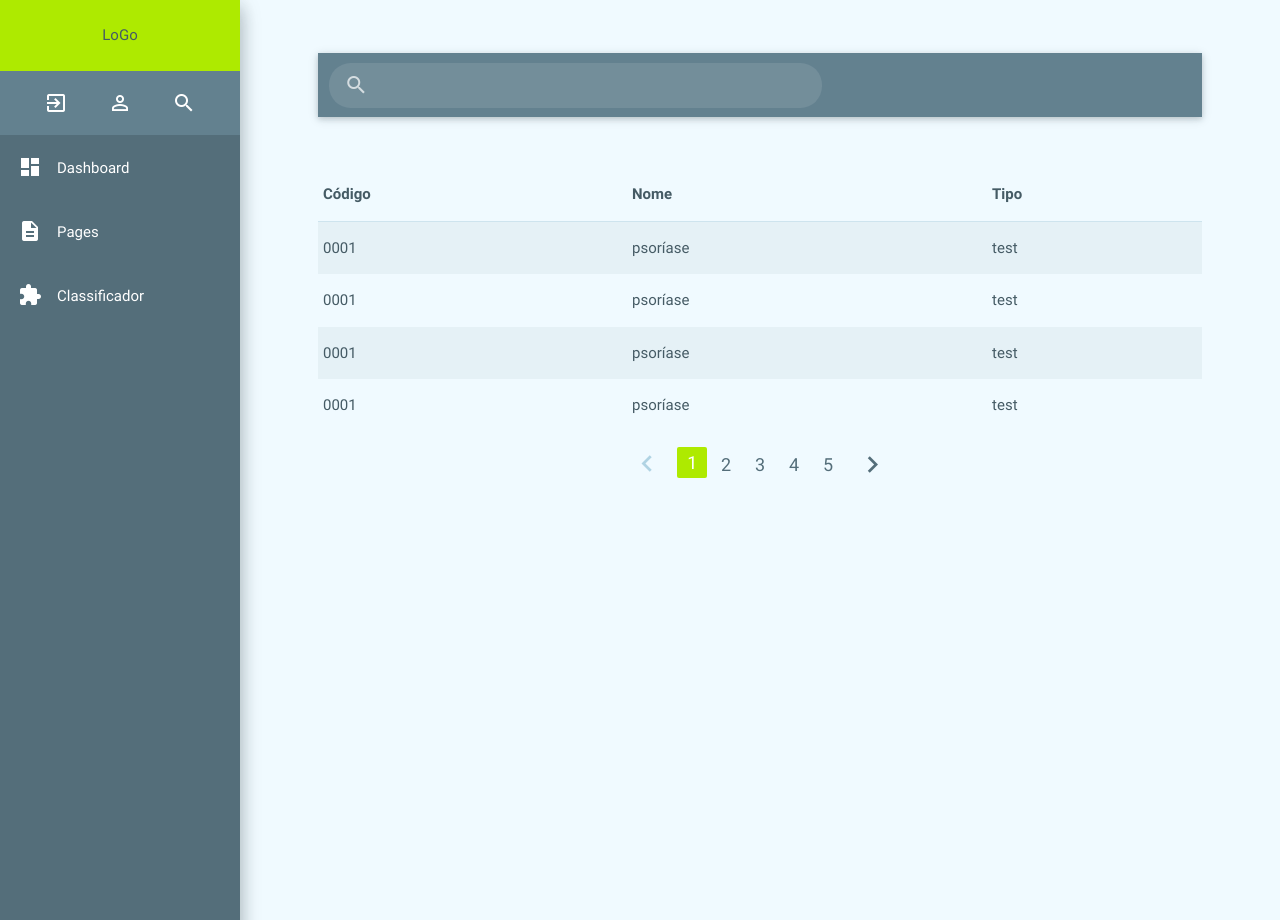
After one commit to augustoberwaldt/skin-system, a Django app: page /admin/classifier/ in a window 1280 px wide. The commit adds this page. Run offline with Django 3.2, Linux system fonts and the light colour scheme; some libraries are stand-ins or nearby versions.

Commit message:
FEA:Adiciona page classifier

```diff
--- /dev/null
+++ b/administrator/controller/classifierController.py
@@ -0,0 +1,8 @@
+
+
+from django.shortcuts import render
+from django.http import HttpResponse
+
+def index(request):
+    return render(request, 'classifier/index.html',
+                        {'diseases': [{}, {}, {}, {}]})
--- a/administrator/views.py
+++ b/administrator/controller/loginController.py
@@ -1,9 +1,6 @@
-# -*- coding: utf-8 -*-
-from __future__ import unicode_literals
 
 from django.shortcuts import render
 from django.http import HttpResponse
-
 
 def home(request):
     return render(request, 'home.html')
@@ -16,3 +13,6 @@ def resetPass(request):
 
 def register(request):
     return render(request, 'auth/register.html')
+
+def register(request):
+    return render(request, 'auth/register.html')
--- /dev/null
+++ b/administrator/integrations/watson-recognition/Watson.py
@@ -0,0 +1,5 @@
+
+from watson_developer_cloud import VisualRecognitionV3
+
+
+visual_recognition = VisualRecognitionV3('2016-05-20', api_key='{api-key}')
--- /dev/null
+++ b/administrator/templates/classifier/index.html
@@ -0,0 +1,37 @@
+{% extends 'layout/base.html' %}
+
+{% block content %}
+    <main>
+      <div class="container">
+        <div class="section">
+            {% include 'layout/filter.html' %}
+        </div>
+        <div class="section">
+          <div class="row">
+              <div class="col s12">
+                  <table class="striped">
+                        <thead>
+                          <tr>
+                              <th data-field="codigo">Código</th>
+                              <th data-field="name">Nome</th>
+                              <th data-field="type">Tipo</th>
+                          </tr>
+                        </thead>
+
+                        <tbody>
+                        {% for disease in diseases %}
+                            <tr>
+                              <td>0001</td>
+                              <td>psoríase</td>
+                              <td>test</td>
+                            </tr>
+                        {% endfor %}
+                        </tbody>
+                  </table>
+                  {% include 'layout/pagination.html' %}
+                 </div>
+              </div>
+          </div>
+      </div>
+    </main>
+{% endblock content %}
--- a/administrator/templates/layout/base.html
+++ b/administrator/templates/layout/base.html
@@ -2,7 +2,7 @@
 {% load staticfiles %}
 <html lang="en">
 <head>
-     <meta http-equiv="Content-Type" content="text/html; charset=utf-8">
+    <meta http-equiv="Content-Type" content="text/html; charset=utf-8">
     <meta name="viewport" content="width=device-width, initial-scale=1, maximum-scale=1.0, user-scalable=no">
     <meta http-equiv="X-UA-Compatible" content="IE=edge">
     <meta name="msapplication-tap-highlight" content="no">
@@ -12,14 +12,19 @@
     <link rel="stylesheet" href="https://fonts.googleapis.com/icon?family=Material+Icons">
 
     <link href="{%  static 'assets/css/materialize.css' %}" type="text/css" rel="stylesheet" media="screen">
-        <!-- Additional plugins styles -->
+
+    <!-- Additional plugins styles -->
     <link href="{%  static 'assets/css/prism.css' %}" type="text/css" rel="stylesheet" media="screen">
     <link href="{%  static 'assets/css/simplebar.css' %}" type="text/css" rel="stylesheet" media="screen">
 
     {% block contentCss %}
     {% endblock %}
+
 </head>
 <body>
+
+    {% include 'layout/menu.html' %}
+
     {% block content %}
     {% endblock %}
 </body>
--- /dev/null
+++ b/administrator/templates/layout/filter.html
@@ -0,0 +1,21 @@
+<div class="row">
+    <div class="col s12">
+      <div class="z-depth-1">
+        <nav class="z-depth-0">
+          <div class="nav-wrapper">
+            <div class="col s10 m7">
+              <form>
+                <div class="input-field round-in-box">
+                  <input id="search" type="search" required="">
+                  <label for="search" class="">
+                      <i class="material-icons">search</i>
+                  </label>
+                  <i class="material-icons">close</i>
+                </div>
+              </form>
+            </div>
+          </div>
+        </nav>
+      </div>
+    </div>
+</div>
--- /dev/null
+++ b/administrator/templates/layout/menu.html
@@ -0,0 +1,70 @@
+<header>
+  <div class="brand-logo hide-on-large-only"></div>
+  <div class="navbar-fixed hide-on-large-only">
+    <nav>
+      <div class="nav-wrapper">
+        <ul class="right">
+          <li class="hide-on-small-only">
+              <a href="#search-in-modal" class="modal-trigger">
+                  <i class="material-icons">search</i>
+              </a>
+          </li>
+          <li class="hide-on-small-only">
+              <a href="account.html">
+                  <i class="material-icons">perm_identity</i>
+             </a>
+          </li>
+          <li class="hide-on-small-only">
+              <a href="login.html" target="_blank">
+                  <i class="material-icons">exit_to_app</i>
+              </a>
+          </li>
+          <li class="toogle-side-nav">
+              <a href="#" data-activates="slide-menu" class="button-collapse">
+                  <i class="material-icons">menu</i>
+              </a>
+          </li>
+        </ul>
+      </div>
+    </nav>
+  </div>
+
+  <div id="slide-menu" class="side-nav fixed" data-simplebar-direction="vertical">
+    <ul class="side-nav-main">
+      <li class="logo hide-on-med-and-down">
+          LoGo
+      </li>
+
+      <li class="side-nav-inline hide-on-med-only">
+          <a href="login.html" class="inline waves-effect" target="_blank">
+              <i class="mdi-action-exit-to-app"></i>
+          </a>
+          <a href="account.html" class="inline waves-effect">
+              <i class="mdi-action-perm-identity"></i>
+          </a>
+          <a href="#search-in-modal" class="inline waves-effect modal-trigger">
+              <i class="mdi-action-search"></i>
+          </a>
+      </li>
+
+      <li>
+          <a href="{% url 'home' %}" href="#" class="waves-effect">
+              <i class="mdi-action-dashboard left"></i>
+              <span>Dashboard</span>
+          </a>
+      </li>
+      <li>
+          <a href="{% url 'home' %}" class="waves-effect">
+            <i class="mdi-action-description left"></i>
+            <span>Pages</span></span>
+          </a>
+      </li>
+      <li>
+          <a href="{% url 'classifier' %}"  class="waves-effect">
+              <i class="mdi-action-extension left"></i>
+              <span>Classificador</span>
+          </a>
+      </li>
+    </ul>
+  </div>
+</header>
--- /dev/null
+++ b/administrator/templates/layout/pagination.html
@@ -0,0 +1,29 @@
+<div class="center-align row">
+    <ul class="pagination">
+      <li class="disabled">
+          <a href="#!">
+              <i class="material-icons">chevron_left</i>
+          </a>
+      </li>
+      <li class="active">
+          <a href="#!">1</a>
+      </li>
+      <li class="waves-effect">
+          <a href="#!">2</a>
+      </li>
+      <li class="waves-effect">
+          <a href="#!">3</a>
+      </li>
+      <li class="waves-effect">
+          <a href="#!">4</a>
+      </li>
+      <li class="waves-effect">
+          <a href="#!">5</a>
+      </li>
+      <li class="waves-effect">
+          <a href="#!">
+              <i class="material-icons">chevron_right</i>
+          </a>
+      </li>
+    </ul>
+</div>
--- a/administrator/urls.py
+++ b/administrator/urls.py
@@ -1,9 +1,10 @@
 from django.conf.urls import url, include
-from . import views;
+from .controller import loginController, classifierController;
 
 urlpatterns = [
-    url(r'^$', views.login, name='login'),
-    url(r'^resetPass', views.resetPass, name='resetPass'),
-    url(r'^register', views.register, name='register'),
-    url(r'^home/', views.home , name='home'),
+    url(r'^$', loginController.login, name='login'),
+    url(r'^resetPass', loginController.resetPass, name='resetPass'),
+    url(r'^register', loginController.register, name='register'),
+    url(r'^home/', loginController.home , name='home'),
+    url(r'^classifier/', classifierController.index , name='classifier'),
 ]
```
Also changed, not shown: administrator/templates/home.html (+0 -72 lines), administrator/controller/__init__.py (added), administrator/integrations/__init__.py (added), administrator/integrations/watson-recognition/__init__.py (added), static/assets/font/roboto/Roboto-Bold.woff2 (added).
